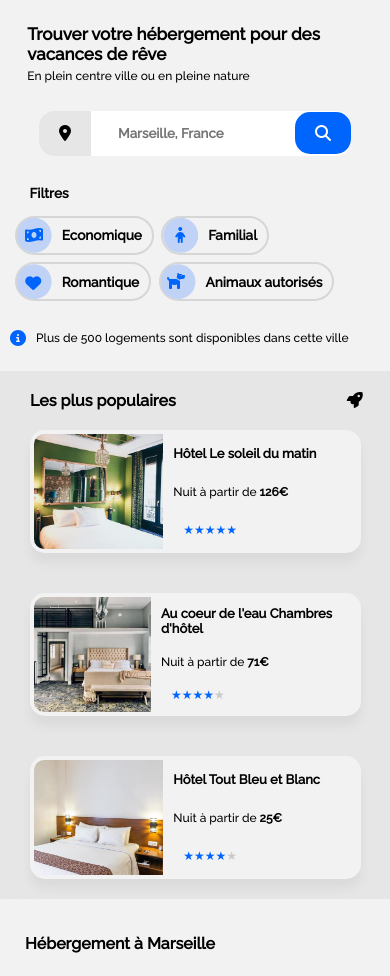
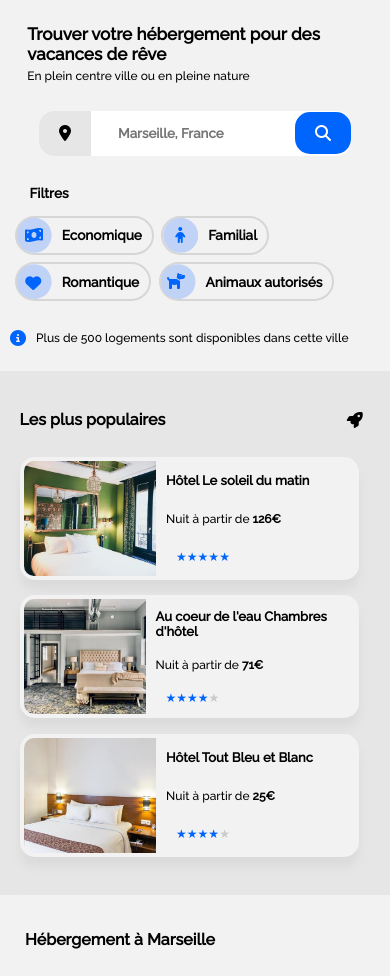
Before and after one commit to newtlouis/Reservia--site-web, a plain HTML site: page Reservia.html in a window 390 px wide. Shown: the part 109-1085 px from the top of the page. Drawn offline with Linux system fonts and the light colour scheme.

Commit message:
Alignement du titre populaire en version mobile

```diff
--- a/style.css
+++ b/style.css
@@ -789,14 +789,22 @@ footer li {
         padding: 0;
         border-radius: 0;
     }
-
+    .pop_titre{
+        margin: 5%;
+    }
     .populaires i{
         margin-right: 7%;
     }
 
+    .pop_gallery{
+        margin: 0;
+        padding-bottom: 30px;
+    }
+
     /* Dimension annonces */
     .Hpop{
-        width:85%   ;
+        width:85% ;
+        margin:2% 5% ;
     }
 
     /* Dimension images */
```
